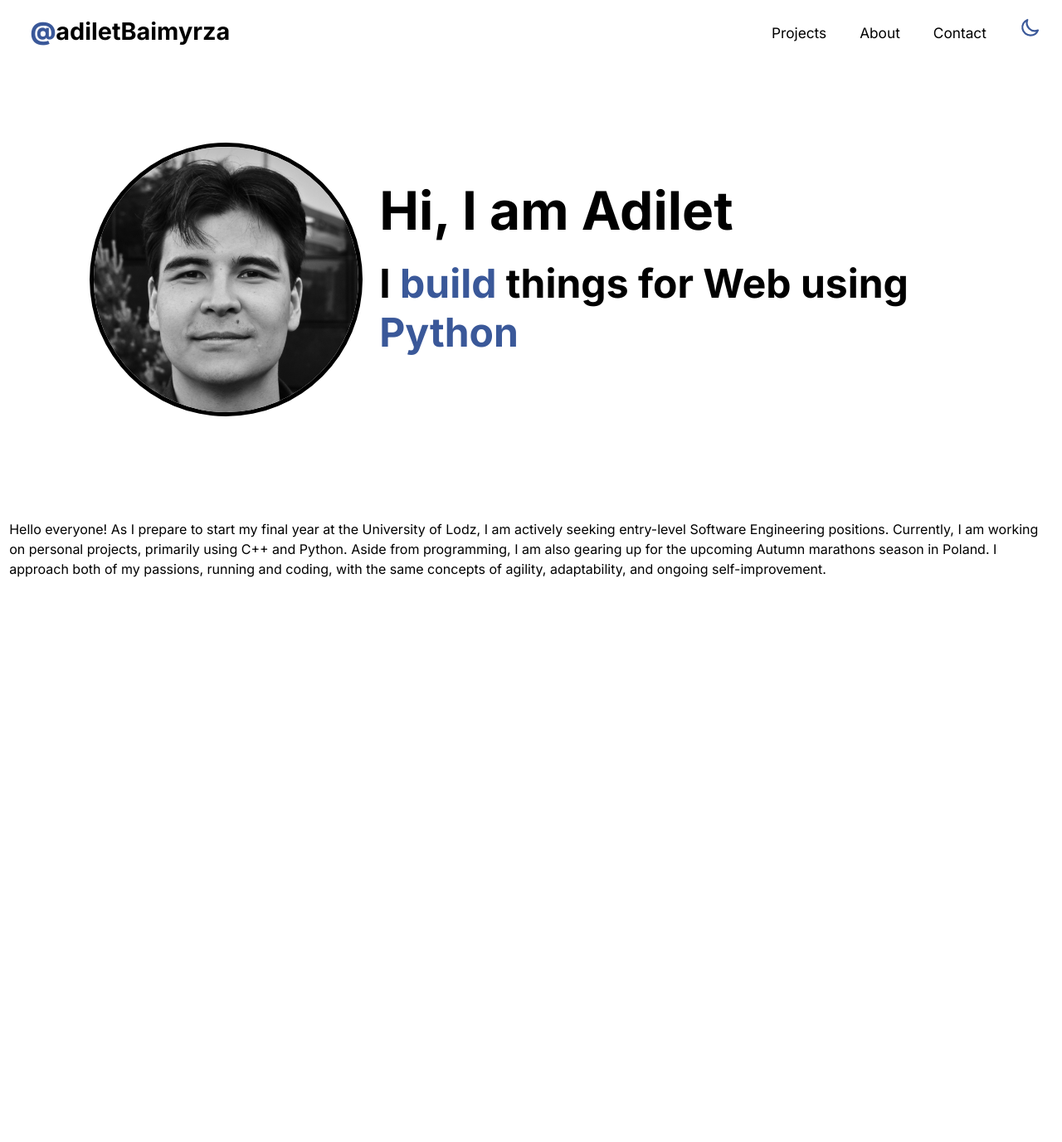
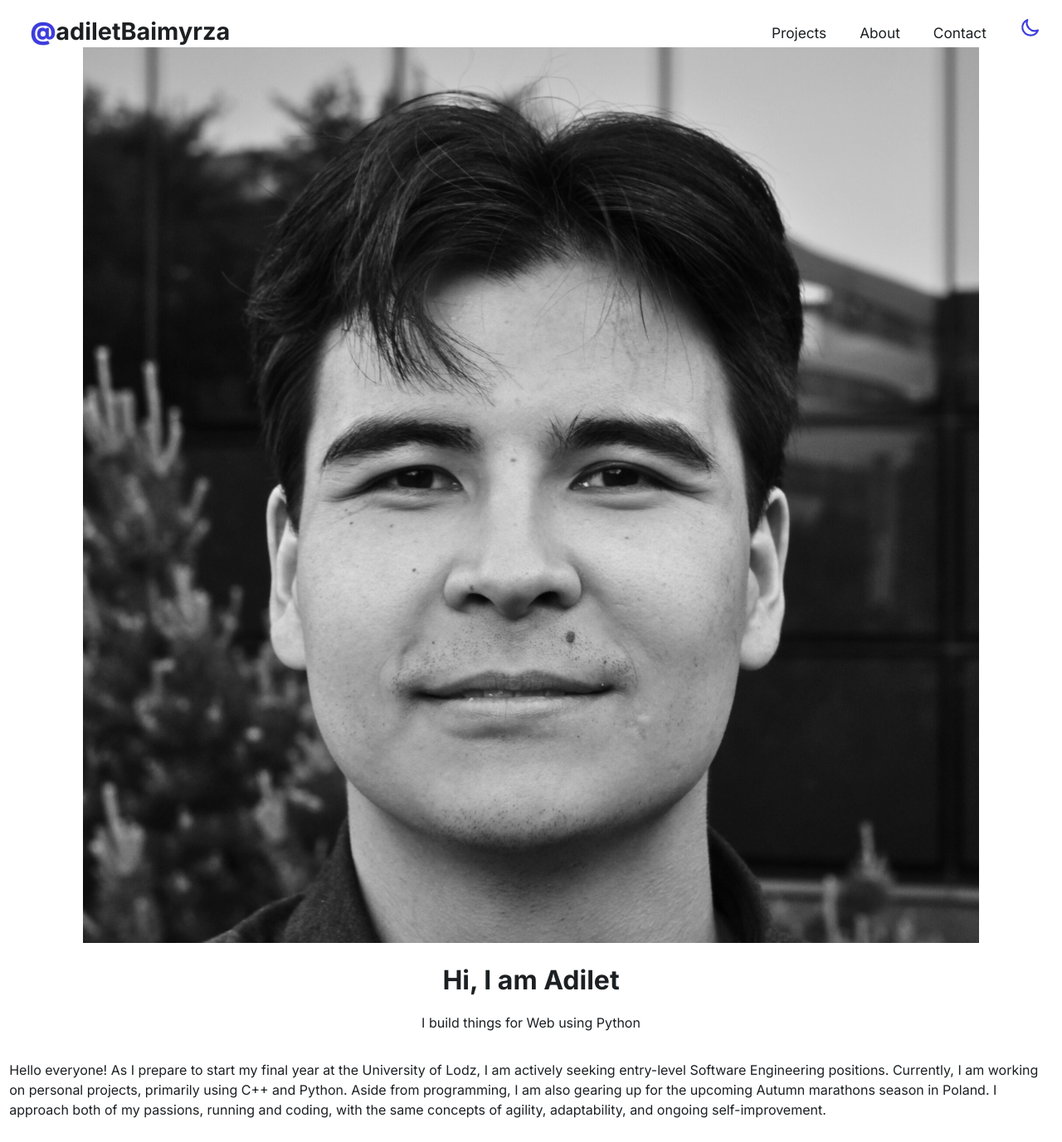
Before and after one commit to adiletbaimyrza/Portfolio, a Flask app: page /about in a window 1280 px wide. Shown: the whole page at 83% size. Before the commit the page ends 696 px from the top, so only its background shows below. Run offline with Flask 3, Linux system fonts and the light colour scheme.

Commit message:
refactored hello macro

```diff
--- a/portfolio/static/css/main.css
+++ b/portfolio/static/css/main.css
@@ -1,19 +1,32 @@
+:root {
+    --background-color: #fff;
+    --text-color: #1c2023;
+
+    --accent-color: rgb(61, 61, 221);
+    --accent-color-2: orange;
+
+    --toggle-theme-icon-color: rgb(61, 61, 221);
+}
+
+:root.dark-mode {
+    --background-color: #1c2023;
+    --text-color: #fff;
+
+    --accent-color: rgb(81, 35, 207);
+    --accent-color-2: orange;
+
+    --toggle-theme-icon-color: yellow;
+}
+
 *::before,
 *::after {
     box-sizing: border-box;
 }
 
-:root.dark-mode {
-    --background-color: #1c2023;
-}
-
-:root {
-    --background-color: #fff;
-}
-
 html {
     font-family: 'Inter', sans-serif;
     background-color: var(--background-color);
+    color: var(--text-color);
     font-size: 16px;
 }
 
@@ -37,66 +50,19 @@ body {
 }
 
 .sun {
-    color: yellow;
+color: var(--toggle-theme-icon-color);
 }
 
 .moon {
-    color: rgb(58, 88, 153);
+color: var(--toggle-theme-icon-color);
 }
 
 #at {
-    color: rgb(58, 88, 153);
+color: var(--accent-color);
 font-weight: bolder;
 }
 
-.header-hello-container {
-    display: flex;
-    justify-content: center;
-}
 
-.header-hello {
-    display: flex;
-    justify-content: center;
-    align-items: center;
-    width: 100%;
-    height: 550px;
-}
-
-.face-photo-container {
-    height: 20rem;
-    width: 20rem;
-    margin-left:100px;
-}
-
-.face-photo {
-    height: 100%;
-    width: 100%;
-    border-radius: 50%;
-    border: solid 5px black;
-    margin-right: 50px;
-}
-
-.name-motto-container {
-    display: flex;
-    flex-direction: column;
-    justify-content: center;
-    flex-grow: 1;
-    text-align: left;
-    margin-left: 30px;
-}
-
-.header_name {
-    font-size: 4rem;
-    margin: 0;
-    margin-bottom: 20px;
-}
-
-.header-motto {
-    font-size: 3rem;
-    font-weight: bold;
-    margin: 0;
-    margin-bottom: 20px;
-}
 
 .header_navbar {
 display: flex;
@@ -117,16 +83,16 @@ body {
 text-decoration: none;
 color: inherit;
 transition: color 0.3s, border-bottom-color 0.3s;
-    border-bottom: 2px solid transparent; /* Add 'solid' to specify the border style */
+border-bottom: 2px solid transparent;
 font-size: 0.9em;
 }
 
 .header_navbar_link:hover {
-    border-bottom-color: rgb(58, 88, 153);
+border-bottom-color: var(--accent-color);
 }
 
-.accent {
-    color:rgb(58, 88, 153);
+.u-accent {
+color: var(--accent-color);
 }
 
 .logo {
@@ -134,12 +100,10 @@ body {
 font-weight: bolder;
 }
 
-
 .main {
 max-width: 100%;
 margin: 0 auto;
 padding: 0.2rem;
-
 }
 
 .main_about {
@@ -165,12 +129,12 @@ body {
 .contact_li_details_link {
 text-decoration: none;
 color: inherit;
-    box-shadow: 0 2px 0 0 rgb(52, 174, 245);
+box-shadow: 0 2px 0 0 var(--accent-color);
 transition: color 0.3s ease;
 }
 
 .contact_li_details_link:hover {
-    color: rgb(52, 174, 245);
+color: var(--accent-color-2);
 }
 
 .projects {
@@ -207,7 +171,7 @@ body {
 margin: 0;
 font-size: 1.5rem;
 line-height: 2.25rem;
-    color: #1c2023;
+color: var(--text-color);
 }
 
 .project_card:hover .project_card_name {
@@ -218,7 +182,7 @@ body {
 display: flex;
 padding: 0;
 margin: 0 0 0.75rem;
-    color: #3d84a3;
+color: var(--accent-color-2);
 list-style: none;
 line-height: 1.45;
 text-transform: uppercase;
@@ -287,7 +251,7 @@ body {
 flex-direction: row;
 align-items: center;
 justify-content: center;
-    color: #1c2023;
+color: var(--text-color);
 text-decoration: none;
 }
 
```
Lines whose indentation alone changed are shown as unchanged.
